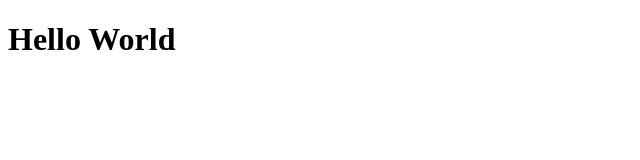
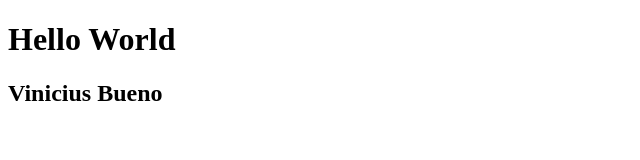
Before and after one commit to Vinicius-Bueno-Frontend/html5css3, a plain HTML site: page index.html in a window 1280 px wide. Shown: the whole page, without its empty margins (0-640 px from the left). Drawn offline with Linux system fonts and the light colour scheme.

Commit message:
modifiquei o arquivo index.html

```diff
--- a/index.html
+++ b/index.html
@@ -6,5 +6,6 @@
 
     <body>
         <h1>Hello World</h1>
+        <h2>Vinicius Bueno</h2>
     </body>
 </html>
```
